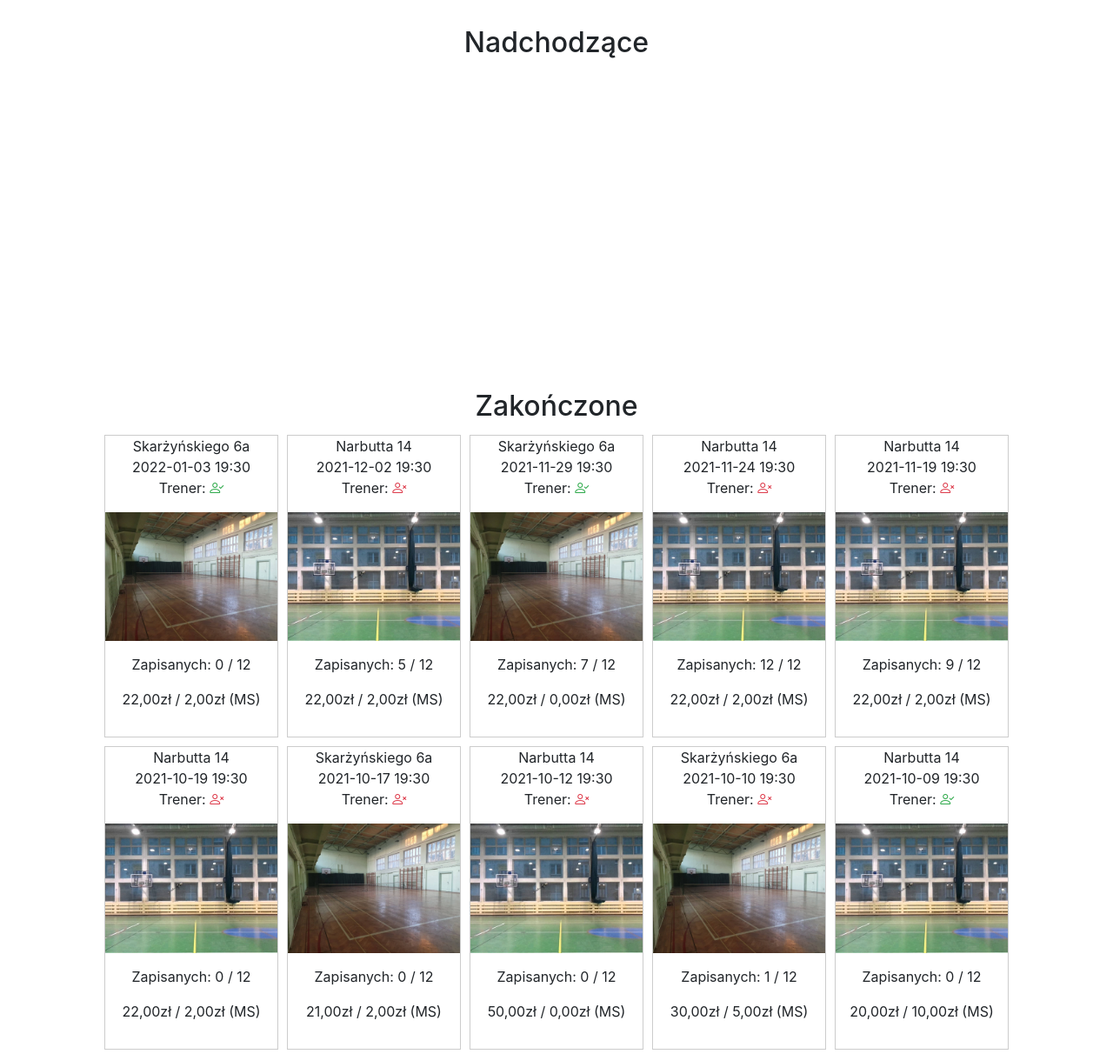
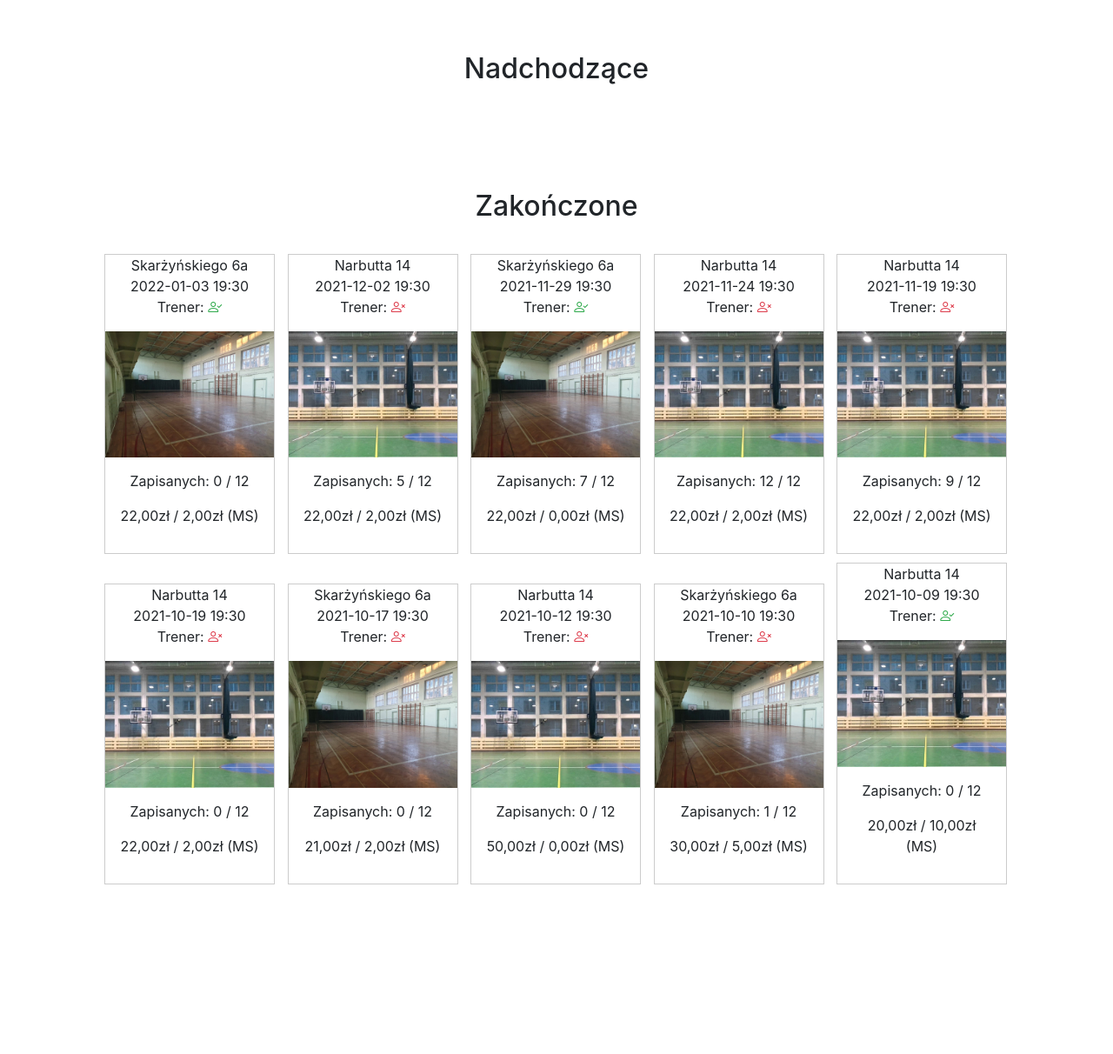
Before and after one commit to york111q/Siatka, a Django app: page / in a window 1280 px wide. Shown: the part 100-1312 px from the top of the page at 87% size. After the commit the page ends 1117 px from the top, so only its background shows below. Run offline with Django 3.2, Linux system fonts and the light colour scheme; data comes from the database, SQL or seed files in the repository; both versions use the stored data as it was after the commit; some libraries are stand-ins or nearby versions.

Commit message:
16| Final refinements

```diff
--- a/siatka/static/zapisy/css/style.css
+++ b/siatka/static/zapisy/css/style.css
@@ -75,13 +75,15 @@ div {
   /* width: 100%; */
   padding: 30px;
   justify-content: center;
+  text-align: left;
 }
 
 div.gallery {
     margin: 5px;
     border: 1px solid #ccc;
-    float: left;
-    width: 200px;
+    /* float: left; */
+    display: inline-block;
+    width: 196px;
   }
 
   div.gallery:hover {
@@ -109,3 +111,7 @@ li {
 table {
   width: 100%;
 }
+
+h2.center {
+  text-align: center;
+}
--- a/siatka/templates/zapisy/events.html
+++ b/siatka/templates/zapisy/events.html
@@ -3,7 +3,7 @@
 {% load filters %}
   {% block content %}
   <div class="center">
-    <h2>Nadchodzące</h2>
+    <h2 class="center">Nadchodzące</h2>
     {% for event in upcoming %}
       <div class="gallery">
         <p>
@@ -38,12 +38,8 @@
     {% endfor %}
   </div>
 
-  <div>
-    <br><br><br><br><br><br><br><br><br><br><br><br><br>
-  </div>
-
     <div class="center">
-    <h2>Zakończone</h2>
+    <h2 class="center">Zakończone</h2>
     {% for event in ended %}
       <div class="gallery">
         <p>
--- a/siatka/templates/zapisy/hof.html
+++ b/siatka/templates/zapisy/hof.html
@@ -15,7 +15,7 @@
       {% for pl, balance in player_list %}
         <tr>
           <td scope="row"><a href="{% url 'player' pl.id %}">{{pl.name}}</a></td>
-          <td>{{balance|show_price}}</td>
+          <td>{{balance|show_colored_price}}</td>
         </tr>
       {% endfor %}
 
--- a/siatka/templates/zapisy/player_detail.html
+++ b/siatka/templates/zapisy/player_detail.html
@@ -28,7 +28,6 @@
         <th scope="col">Serwy</th>
         <th scope="col">Opłacone serwy</th>
         <th scope="col">Opłacone wejście</th>
-        <th scope="col">Rezygnacja</th>
         <th scope="col">Do zapłaty</th>
         <th scope="col">Przejdź do eventu</th>
       </thead>
@@ -44,7 +43,6 @@
             <td>{{entry.serves}}</td>
             <td>{{entry.serves_paid|bool_symbol}}</td>
             <td>{{entry.paid|bool_symbol}}</td>
-            <td>{{entry.resign|bool_symbol}}</td>
             <td>{{entry|entry_count_fee}}</td>
             <td><a href="{% url 'event' entry.event.id %}">---></a></td>
           </tr>
@@ -79,7 +77,7 @@
       {% for payment in player_payments %}
         <tr>
           <td scope="row">{{payment.created_at}}</td>
-          <td>{{payment.value|show_price}}</td>
+          <td>{{payment.value|show_colored_price}}</td>
         </tr>
       {% endfor %}
     </table>
--- a/siatka/templates/zapisy/serve_rank.html
+++ b/siatka/templates/zapisy/serve_rank.html
@@ -19,7 +19,7 @@
         <td>{{player.name}}</td>
         <td>{{player.serve}}</td>
         <td>{{player.events}}</td>
-        <td>{{player.ratio}}</td>
+        <td>{{player.ratio|floatformat:2}}</td>
       </tr>
     {% endfor %}
 
--- a/siatka/zapisy/forms.py
+++ b/siatka/zapisy/forms.py
@@ -1,10 +1,12 @@
 from django import forms
 from .models import Entry
+
 
 class EntryForm(forms.ModelForm):
     class Meta:
         model = Entry
         fields = ('player', 'multisport')
+
 
 class EventManagerForm(forms.ModelForm):
     class Meta:
--- a/siatka/zapisy/models.py
+++ b/siatka/zapisy/models.py
@@ -84,6 +84,7 @@ class Event(models.Model):
     def __str__(self):
         return self.date.strftime('%Y-%m-%d %H:%M %A')
 
+
 class Entry(models.Model):
     event = models.ForeignKey("Event", on_delete=models.CASCADE)
     player = models.ForeignKey("Player", on_delete=models.CASCADE)
@@ -116,12 +117,14 @@ class Entry(models.Model):
     def __str__(self):
         return str(self.event) + " | " + str(self.player)
 
+
 class Localization(models.Model):
     address = models.CharField(max_length=32)
     image = models.ImageField(upload_to='localizations')
 
     def __str__(self):
         return self.address
+
 
 class Payment(models.Model):
     player = models.ForeignKey("Player", on_delete=models.CASCADE)
--- a/siatka/zapisy/templatetags/filters.py
+++ b/siatka/zapisy/templatetags/filters.py
@@ -20,6 +20,16 @@ def show_price(value):
     return str("{:.2f}".format(value)).replace(".", ",") + 'zł'
 
 @register.filter
+def show_colored_price(value):
+    value_str = show_price(value)
+    if value > 0:
+        return mark_safe(f'<span class="text-success">{value_str}</span>')
+    elif value < 0:
+        return mark_safe(f'<span class="text-danger">{value_str}</span>')
+    else:
+        return mark_safe(f'<span class="text-warning">{value_str}</span>')
+
+@register.filter
 def entry_count_fee(object):
     return str("{:.2f}".format(object.count_total_fee())).replace(".", ",") + 'zł'
 
--- a/siatka/zapisy/urls.py
+++ b/siatka/zapisy/urls.py
@@ -3,6 +3,7 @@ from django.conf.urls.static import static
 from django.contrib import admin
 from django.urls import path
 from . import views
+
 
 urlpatterns = [
     path('', views.AllEventsView.as_view(), name='events'),
--- a/siatka/zapisy/views.py
+++ b/siatka/zapisy/views.py
@@ -13,6 +13,7 @@ import pytz
 
 # Create your views here.
 SERVE_PRICE = 2
+
 
 class AllEventsView(ListView):
     model = Event
@@ -94,8 +95,8 @@ class EventDetailView(TemplateView):
         context['player_entries'] = Entry.objects.filter(event=event, reserve=False)
         context['player_reserve'] = Entry.objects.filter(event=event, reserve=True)
 
-        #return self.render_to_response(context) -- render to response nie działa w django 3+ ?
         return render(request, self.template_name, context)
+
 
 class PlayerFormView(FormView):
     form_class = EntryForm
@@ -116,6 +117,7 @@ class PlayerFormView(FormView):
                 return self.render_to_response(self.get_context_data(success=False))
         else:
             return self.render_to_response(self.get_context_data(playerform=playerform))
+
 
 class AdminFormView(FormView):
     form_class = EventManagerForm
@@ -141,21 +143,6 @@ class AdminFormView(FormView):
                         return self.render_to_response(self.get_context_data(success=False))
 
         return self.render_to_response(self.get_context_data(success=True))
-
-
-'''def new_entry(request, id):
-    form = EntryForm()
-
-    if request.method == "POST":
-        form = EntryForm(request.POST)
-
-        if form.is_valid():
-            entry = form.save(commit=False)
-            entry.event = Event.objects.get(id=id)
-            entry.save()
-            return redirect(reverse('events'))
-
-    return render(request, 'zapisy/new_entry.html', {'form': form})'''
 
 
 class ServeRank(TemplateView):
```
Also changed, not shown: siatka/db.sqlite3.
